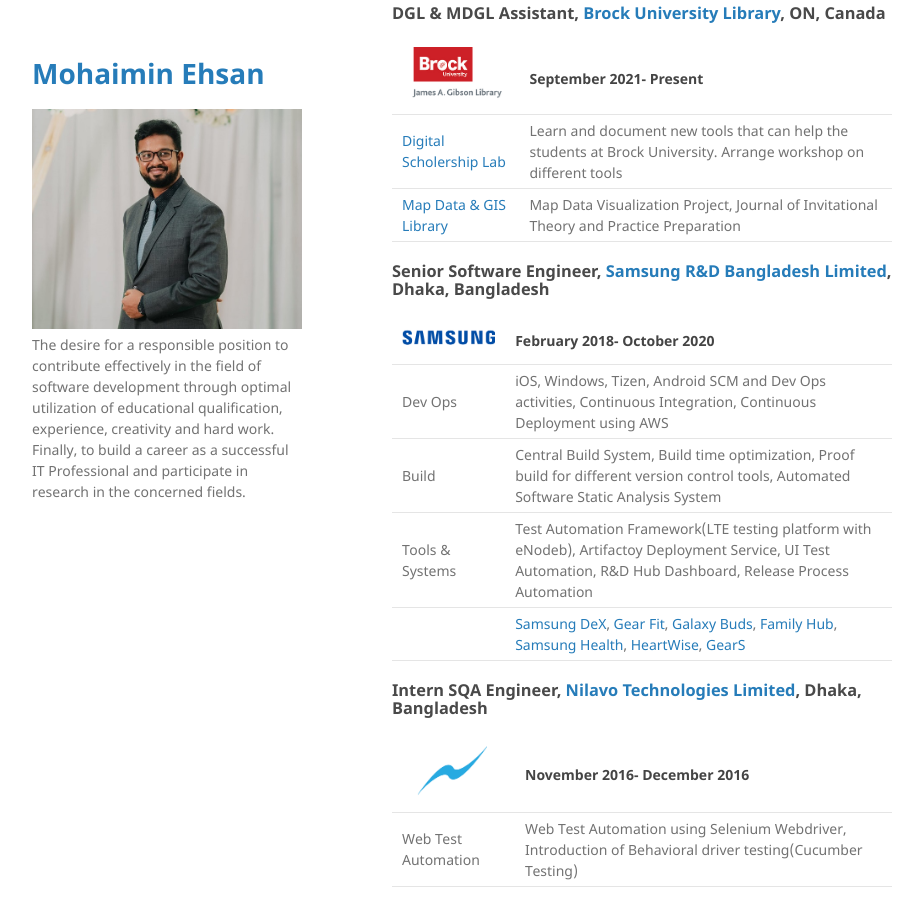
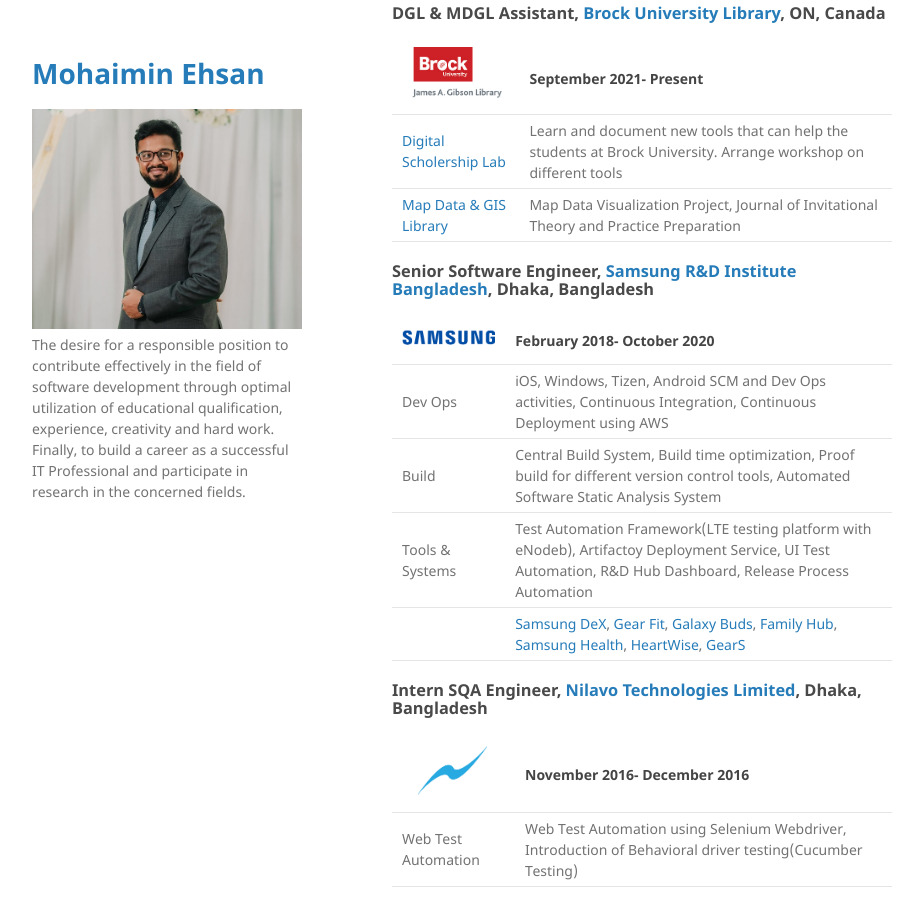
Before and after one commit to MohaiminEhsan/Homepage, a Jekyll site: the page built from index.md, in a window 1280 px wide and 900 px high, scrolled down 474 px. Shown: the whole window, without its empty margins (178-1101 px from the left). Built offline with Jekyll 4.4.1, drawn with Linux system fonts in a browser that asks for light colours; our own code applies the rules of GitHub Pages for plain Markdown files.

Commit message:
Update index.md

```diff
--- a/index.md
+++ b/index.md
@@ -35,7 +35,7 @@ layout: default
 
 
 
-### Senior Software Engineer, [Samsung R&D Bangladesh Limited](https://research.samsung.com/srbd), Dhaka, Bangladesh
+### Senior Software Engineer, [Samsung R&D Institute Bangladesh](https://research.samsung.com/srbd), Dhaka, Bangladesh
 
 
 
```
